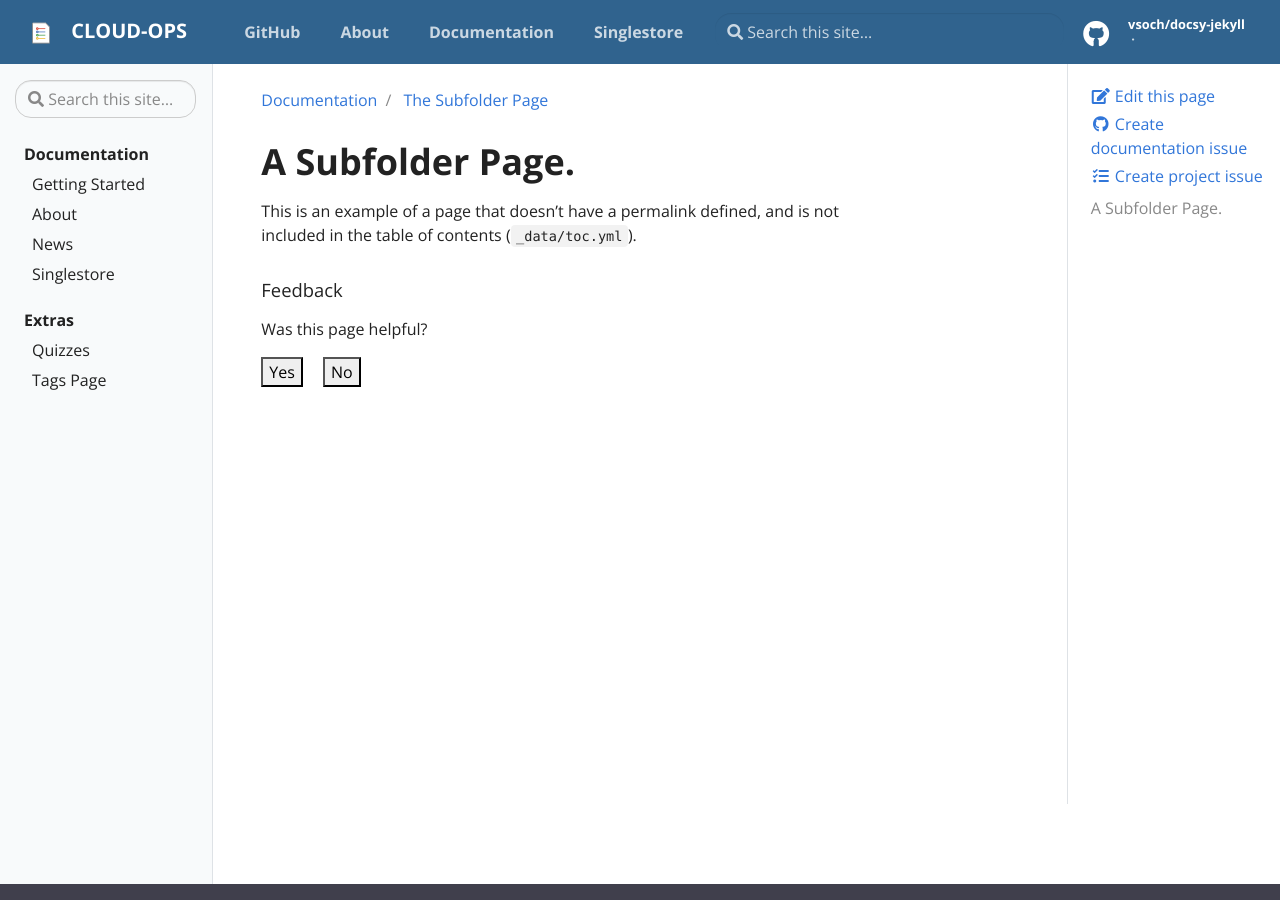
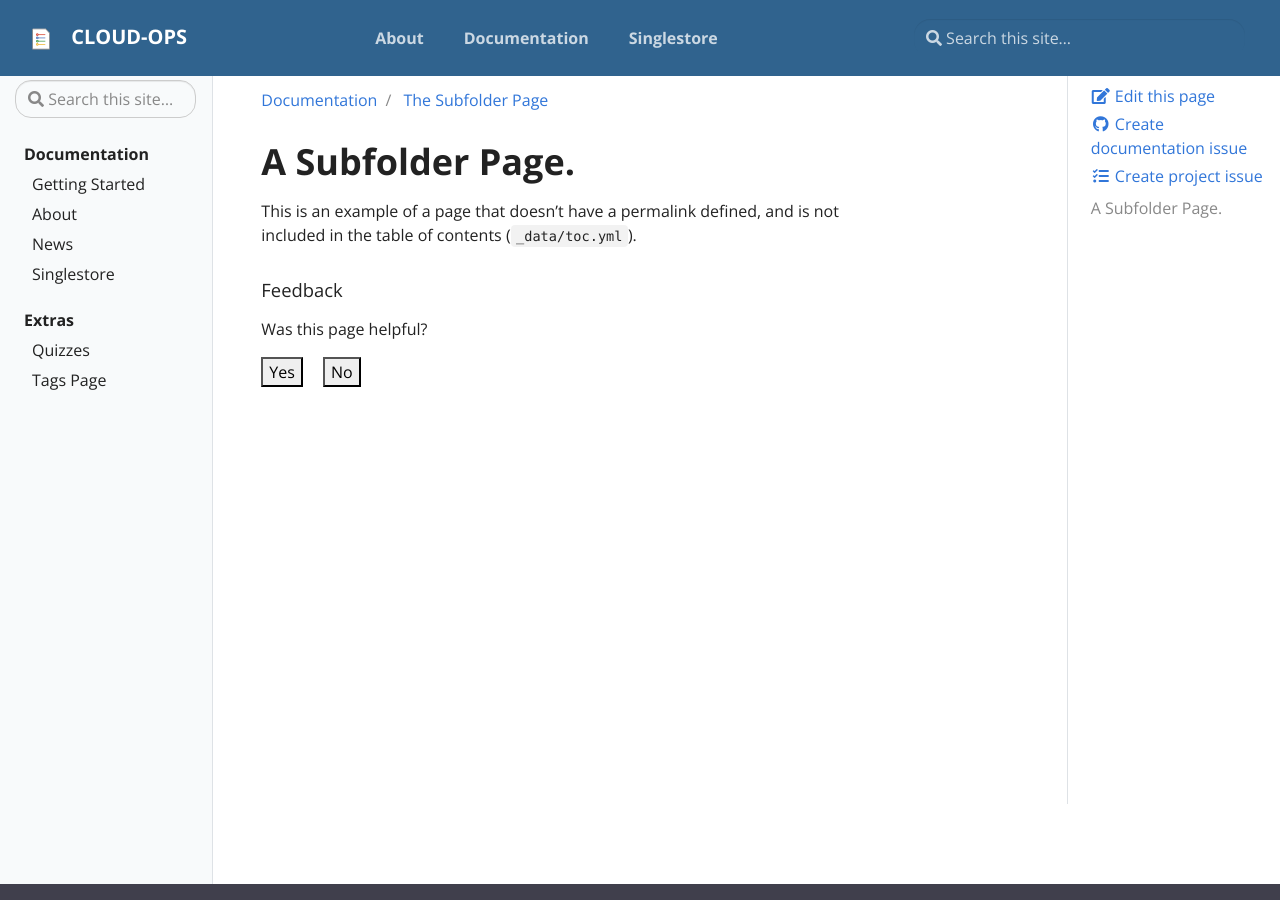
Before and after one commit to sdb-cloud-ops/cloud-ops, a Jekyll site: the page built from _docs/subfolder.md, in a window 1280 px wide and 900 px high. Built offline with Jekyll 4.4.1, drawn with Linux system fonts in a browser that asks for light colours.

Commit message:
testing jekyll theme try 4 for githib page docs in AWS repo

```diff
--- a/_includes/header.html
+++ b/_includes/header.html
@@ -3,29 +3,35 @@
         <a class="navbar-brand" href="{{ site.baseurl }}/">
             <span class="navbar-logo"></span>{% include logo.svg %}<span class="text-uppercase font-weight-bold">{{ site.title }}</span>
 	      </a>
-	<div class="td-navbar-nav-scroll ml-md-auto" id="main_navbar">
+
+	<div class="td-navbar-nav-scroll ml-md-auto center" id="main_navbar">
 		<ul class="navbar-nav mt-2 mt-lg-0">{% if site.repo %}
+      <!--
 			<li class="nav-item mr-4 mb-2 mb-lg-0">
                             <a class="nav-link" href="{{ site.repo }}" target="_blank"><span>GitHub</span></a>
-			</li>{% endif %}{% for link in site.data.navigation %}
+			</li>{% endif %}
+      -->
+      {% for link in site.data.navigation %}
 			   <li class="nav-item mr-4 mb-2 mb-lg-0">
             <a class="nav-link" href="{% if link.url %}{{ site.baseurl }}/{{ link.url }}{% else %}{{ link.external_url }}{% endif %}" ><span>{{ link.title }}</span></a>
-			</li>{% endfor %}
+			   </li>
+      {% endfor %}
 		</ul>
 	</div>
+
 	<div class="navbar-nav d-none d-lg-block">
     <input type="search" class="form-control td-search-input" placeholder="&#xf002 Search this site…" aria-label="Search this site…" autocomplete="off">
   </div>
 
 	<div class="navbar-nav d-none d-lg-block">
     <a class="gh-source" data-gh-source="github" href="{{ site.repo }}" title="Go to repository" data-md-state="done">
-          <div class="gh-source__repository">
+      <div hidden class="gh-source__repository">
         <i class="fab fa fa-github fa-2x" style='padding-right:20px; float:left; margin-top:5px'></i>
             {{ site.github_user }}/{{ site.github_repo }}
-          <ul class="gh-source__facts"><li class="gh-source__fact" id='stars'></li><li id="forks" class="gh-source__fact"></li></ul></div></a>
+        <ul class="gh-source__facts"><li class="gh-source__fact" id='stars'></li><li id="forks" class="gh-source__fact"></li></ul>
       </div>
+    </a>
   </div>
-
 
 </nav>
 </header>
```
Also changed, not shown: assets/css/main.css. Lines whose indentation alone changed are shown as unchanged.
